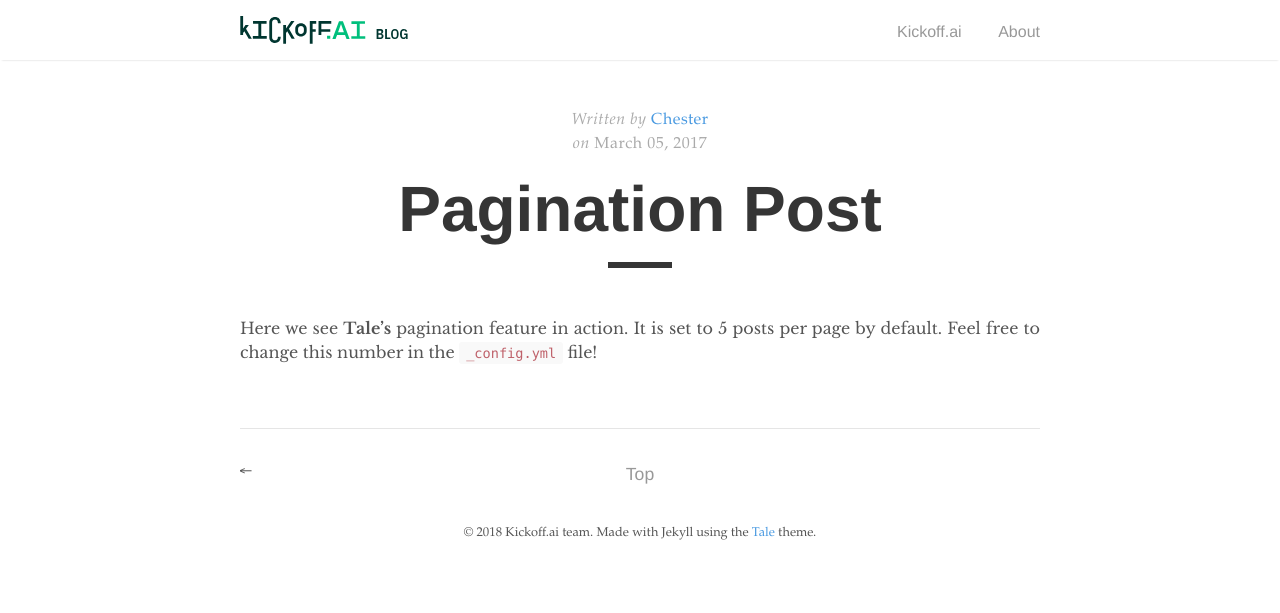
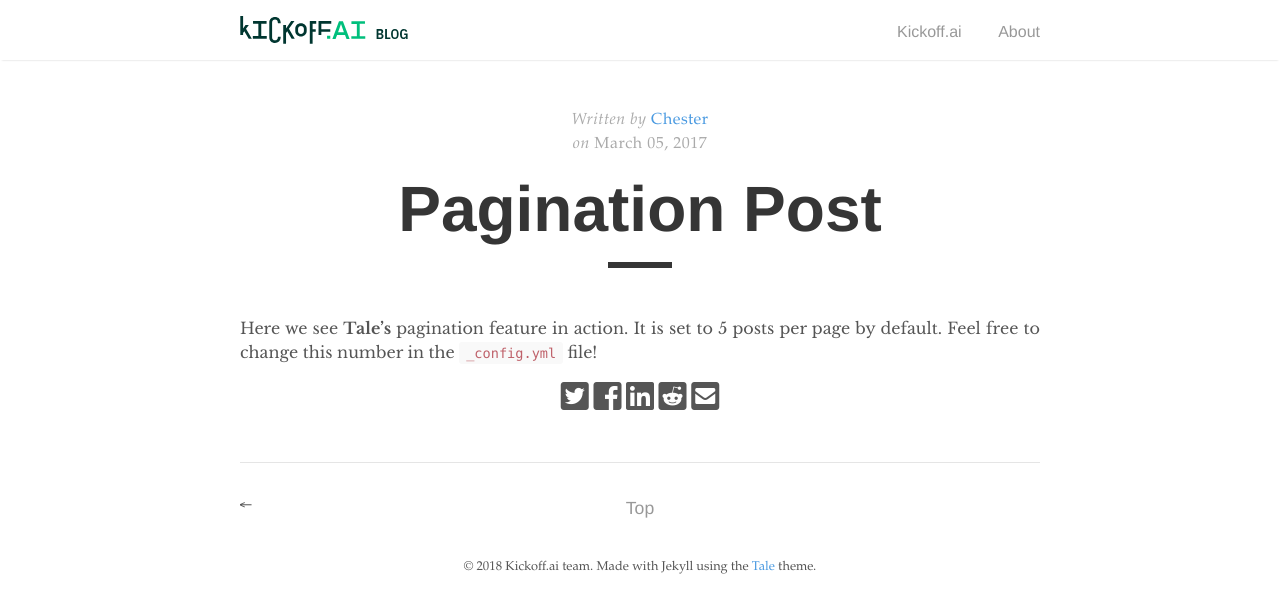
Before and after one commit to kickoffai/blog, a Jekyll site: the page built from _posts/2017-03-05-pagination-post.md, in a window 1280 px wide. Shown: the top 613 px of the page. Built offline with Jekyll 4.4.1, drawn with Linux system fonts in a browser that asks for light colours; nearby versions of some CDN libraries.

Commit message:
Added social links at the end of posts.
I included Facebook, Twitter, LinkedIn, Reddit, and email.

```diff
--- a/_includes/head.html
+++ b/_includes/head.html
@@ -13,6 +13,8 @@
   <!-- CSS -->
   <link rel="stylesheet" href="{{ "/assets/main.css" | relative_url }}">
   <link rel="stylesheet" href="https://fonts.googleapis.com/css?family=Libre+Baskerville:400,400i,700">
+  <!-- Fontawesome -->
+  <link rel="stylesheet" href="https://use.fontawesome.com/releases/v5.1.1/css/all.css" integrity="sha384-O8whS3fhG2OnA5Kas0Y9l3cfpmYjapjI0E4theH4iuMD+pLhbf6JI0jIMfYcK3yZ" crossorigin="anonymous">
 
   <!-- Favicon -->
   <link rel="icon" type="image/png" sizes="32x32" href="{{ "/assets/favicon-32x32.png" | relative_url }}">
--- /dev/null
+++ b/_includes/share.html
@@ -0,0 +1,33 @@
+<div class="share">
+
+  <!-- Twitter -->
+  <a href="https://twitter.com/intent/tweet?source={{ site.url }}&text={{ page.title | url_encode }}&url={{ site.url }}{{ page.url }}&via=KickoffAI" rel="nofollow" target="_blank" title="Tweet">
+    <i class="fab fa-twitter-square fa-2x" aria-hidden="true"></i>
+    <span class="sr-only">Tweet</span>
+  </a>
+
+  <!-- Facebook -->
+  <a href="https://facebook.com/sharer.php?u={{ site.url }}{{ page.url }}" rel="nofollow" target="_blank" title="Share on Facebook">
+    <i class="fab fa-facebook-square fa-2x" aria-hidden="true"></i>
+    <span class="sr-only">Share on Facebook</span>
+  </a>
+
+  <!-- LinkedIn -->
+  <a href="http://www.linkedin.com/shareArticle?mini=true&url={{ site.url }}{{ page.url }}&title={{ page.title }}&source={{ site.url }}" target="_blank" title="Share on LinkedIn">
+    <i class="fab fa-linkedin fa-2x" aria-hidden="true"></i>
+    <span class="sr-only">Share on LinkedIn</span>
+  </a>
+
+  <!-- Reddit -->
+  <a href="http://www.reddit.com/submit?url={{ site.url }}{{ page.url }}&title={{ page.title }}" target="_blank" title="Submit to Reddit">
+    <i class="fab fa-reddit-square fa-2x" aria-hidden="true"></i>
+    <span class="sr-only">Submit to Reddit</span>
+  </a>
+
+  <!-- Email -->
+  <a href="mailto:?subject={{ page.title }}&body={{ site.url }}{{ page.url }}" target="_blank" title="Send email">
+    <i class="fas fa-envelope-square fa-2x" aria-hidden="true"></i>
+    <span class="sr-only">Send email</span>
+  </a>
+
+</div>
--- a/_layouts/post.html
+++ b/_layouts/post.html
@@ -24,6 +24,8 @@ layout: default
 
   {{ content }}
 
+  {% include share.html %}
+
 </div>
 
 <div class="pagination">
--- a/assets/main.scss
+++ b/assets/main.scss
@@ -3,3 +3,20 @@
 ---
 
 @import 'tale';
+
+// Social links.
+.share {
+
+  text-align: center;
+
+  & a {
+
+    color: $default-color;
+
+    &:hover {
+
+      color: $blue;
+
+    }
+  }
+}
```
Also changed, not shown: _config.yml (line endings or trailing spaces).
